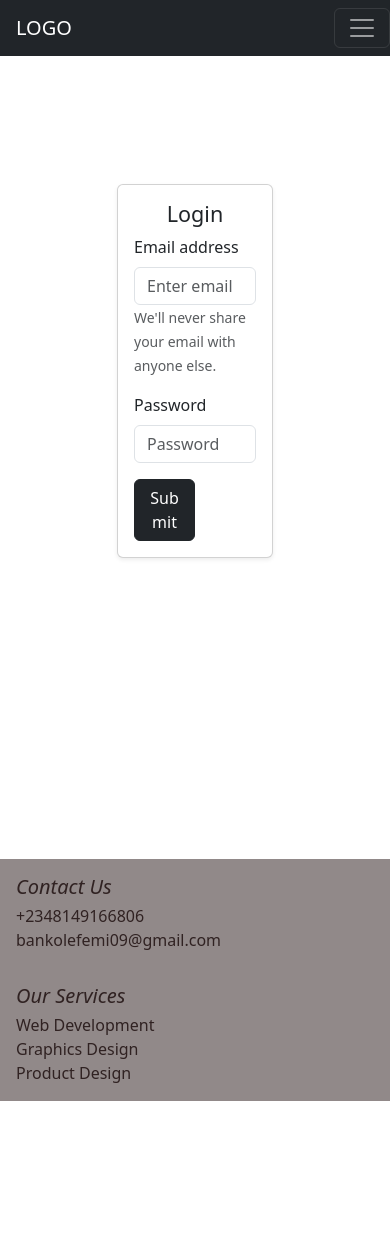
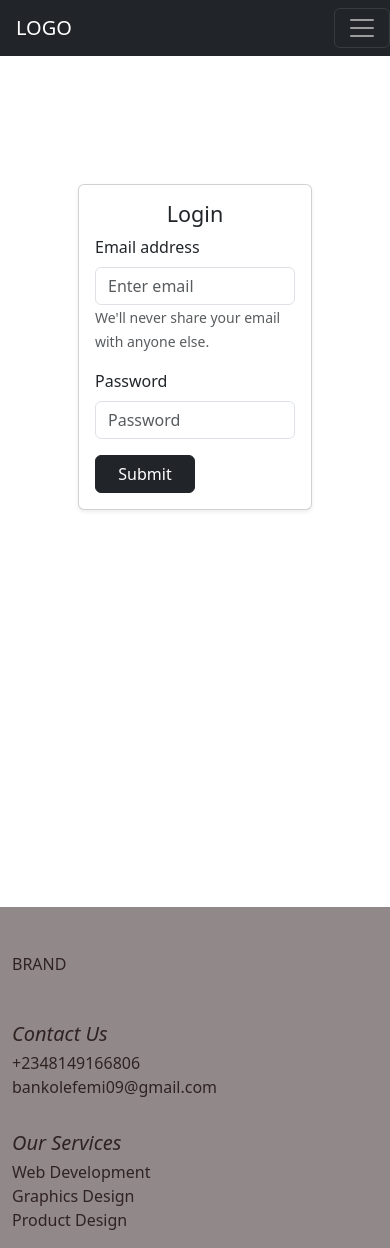
Before and after one commit to Tomiwa200/new-app2, a React (Create React App) app: page /login in a window 390 px wide. Before the commit the page ends 1101 px from the top, so only its background shows below. Built offline with nearby package versions, Linux system fonts and the light colour scheme.

Commit message:
error fix

```diff
--- a/src/components/Footer.js
+++ b/src/components/Footer.js
@@ -4,8 +4,10 @@ import React from 'react'
 
 function Footer() {
   return (
-    <footer>
-        <div className=' row px-3 '>
+    <footer  className='footer mt-5 pt-5 '>
+       <div className='container'>
+        <div className=' row '>
+          <div className='col-md-3 mb-4'><h6> BRAND</h6></div>
           <section className='col-lg-3'>
           <h5>Contact Us</h5>
           <ul>
@@ -24,6 +26,7 @@ function Footer() {
           </section>
 
         </div>
+        </div>
     </footer>
   )
 }
--- a/src/components/Home.js
+++ b/src/components/Home.js
@@ -4,11 +4,11 @@ import { Container } from 'react-bootstrap';
 
 function Home() {
   return (
-    <Container className='mx-auto mt-4'>
+    <Container className='mt-4 mx-auto'>
       <img
       src={houseIcon}
       alt='House Icon'
-
+      className='w-50'
       />
 
       <p className='home'>This is the Homepage</p>
--- a/src/components/Login.js
+++ b/src/components/Login.js
@@ -5,7 +5,7 @@ import {Button, Form, Card} from "react-bootstrap";
 function Login() {
   return (
 
-    <Card style={{ width: '40%' }} className='mx-auto card rounded-sm shadow-sm'>
+    <Card style={{ width: '60%' }} className='mx-auto card rounded-sm shadow-sm'>
 
     <Card.Body>
       <Card.Title className='text-center'><h4>Login</h4></Card.Title>
--- a/src/index.css
+++ b/src/index.css
@@ -1,3 +1,5 @@
+
+
 body {
   margin: 0;
   font-family: -apple-system, BlinkMacSystemFont, 'Segoe UI', 'Roboto', 'Oxygen',
@@ -13,21 +15,19 @@ code {
     monospace;
 }
 
-  .routes {
+   .routes {
     min-height: 80vh;
   }
 
 footer {
   display: block;
-  right: 0;
+
   background-color: rgb(145, 137, 137);
   color: rgb(48, 34, 34);
-  bottom: 0;
+
 }
 
-  Navbar {
-    display: block
-  }
+
  .card {
     margin-top: 8rem;
 }
@@ -46,3 +46,11 @@ footer h5 {
   font-style: italic;
 
 }
+
+
+@media screen and (max-width: 720px) {
+    /* footer {
+      display: block;
+      right: 0;
+    } */
+}
```
Also changed, not shown: 11 other files (tests, documents, lock files or other folders).
